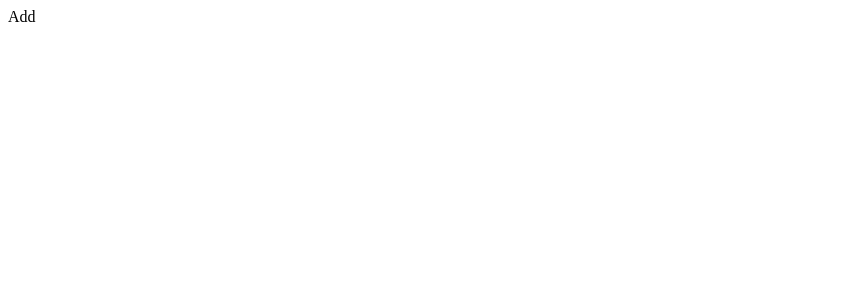
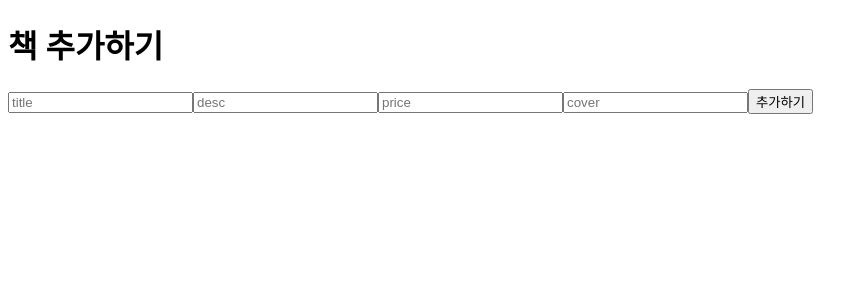
Before and after one commit to Chaneei/Book, a React (Create React App) app in the folder client/: page /add in a window 1280 px wide. Shown: the top 300 px of the page, without its empty margins (0-868 px from the left). Built offline with nearby package versions, Linux system fonts and the light colour scheme.

Commit message:
Create&Read at Add.js & Book.js

```diff
--- a/client/src/pages/Add.js
+++ b/client/src/pages/Add.js
@@ -1,7 +1,60 @@
-import React from "react";
+import axios from "axios";
+import React, { useState } from "react";
+import { useNavigate } from "react-router-dom";
 
 const Add = () => {
-  return <div>Add</div>;
+  const navigate = useNavigate();
+  const [book, setBook] = useState({
+    title: "",
+    desc: "",
+    price: null,
+    cover: "",
+  });
+  const handleChange = (e) => {
+    setBook((prev) => ({ ...prev, [e.target.name]: e.target.value }));
+  };
+  console.log(book);
+
+  const handleClick = async (e) => {
+    e.preventDefault();
+    try {
+      await axios.post("http://localhost:8800/books", book);
+      navigate("/");
+    } catch (err) {
+      console.log(err);
+    }
+  };
+  return (
+    <div className="add-form">
+      <h1>책 추가하기</h1>
+      <input
+        type="text"
+        placeholder="title"
+        onChange={handleChange}
+        name="title"
+      />
+      <input
+        type="text"
+        placeholder="desc"
+        onChange={handleChange}
+        name="desc"
+      />
+      <input
+        type="number"
+        placeholder="price"
+        onChange={handleChange}
+        name="price"
+      />
+      <input
+        type="text"
+        placeholder="cover"
+        onChange={handleChange}
+        name="cover"
+      />
+
+      <button onClick={handleClick}>추가하기</button>
+    </div>
+  );
 };
 
 export default Add;
```
Also changed, not shown: 1 other file (tests, documents, lock files or other folders).
